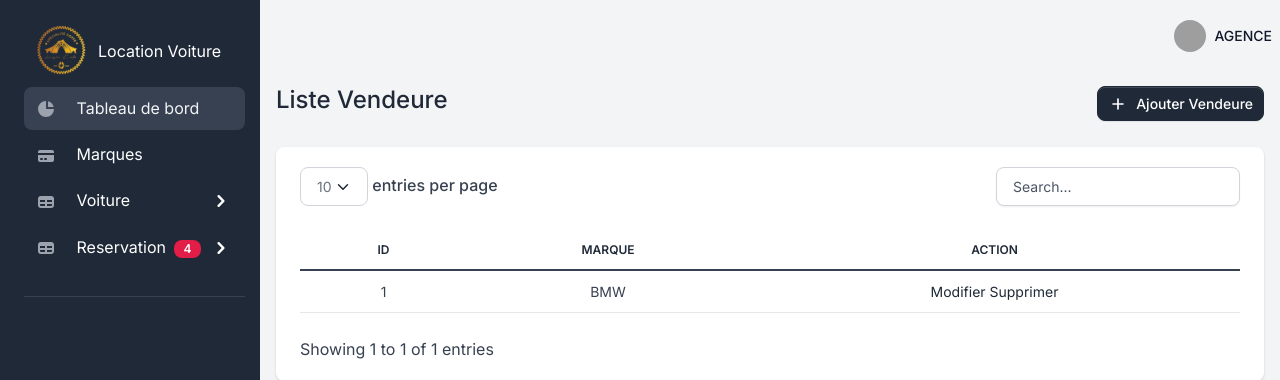
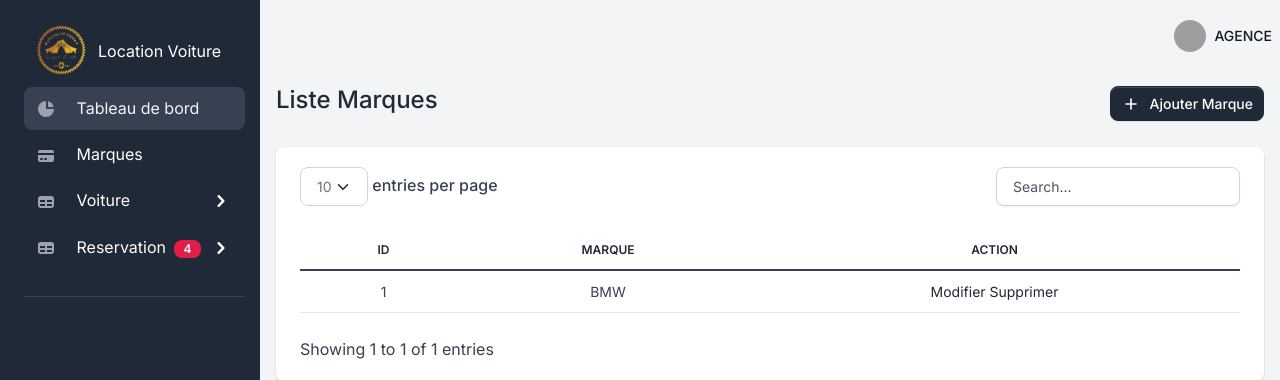
Before and after one commit to zakariaElGuedzi/location-de-voiture, a PHP site: page /Admin/Marque.php in a window 1280 px wide; the page is wider, and only the part inside the window is pictured. Shown: the top 380 px of that part. Run offline with PHP 8.4, Linux system fonts and the light colour scheme; some libraries are stand-ins or nearby versions; grey boxes are pictures that could not be loaded.

Commit message:
Update Marque.php

```diff
--- a/Admin/Marque.php
+++ b/Admin/Marque.php
@@ -4,14 +4,14 @@ include "includes/navbar.php";
 <main class="content">
 			<div class="d-flex justify-content-between flex-wrap flex-md-nowrap align-items-center py-4">
 				<div class="d-block mb-4 mb-md-0">
-					<h2 class="h4">Liste Vendeure</h2>
+					<h2 class="h4">Liste Marques</h2>
 				</div>
 				<div class="btn-toolbar mb-2 mb-md-0">
 					<a href="AjouterOperateur.php" class="btn btn-sm btn-gray-800 d-inline-flex align-items-center">
 						<svg class="icon icon-xs me-2" fill="none" stroke="currentColor" viewbox="0 0 24 24" xmlns="http://www.w3.org/2000/svg">
 							<path stroke-linecap="round" stroke-linejoin="round" stroke-width="2" d="M12 6v6m0 0v6m0-6h6m-6 0H6"></path>
 						</svg>
-						Ajouter Vendeure
+						Ajouter Marque
 					</a>
 				</div>
 			</div>
```
